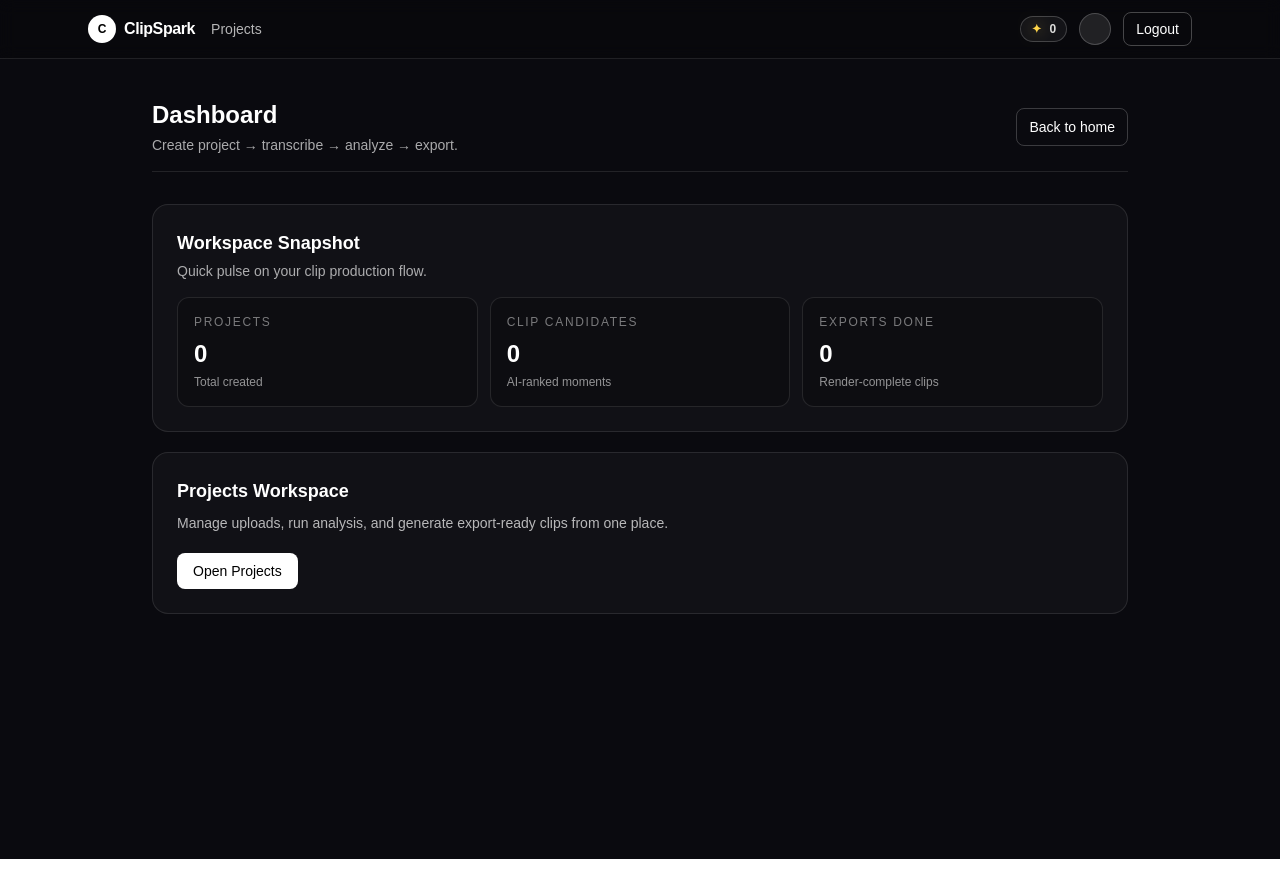
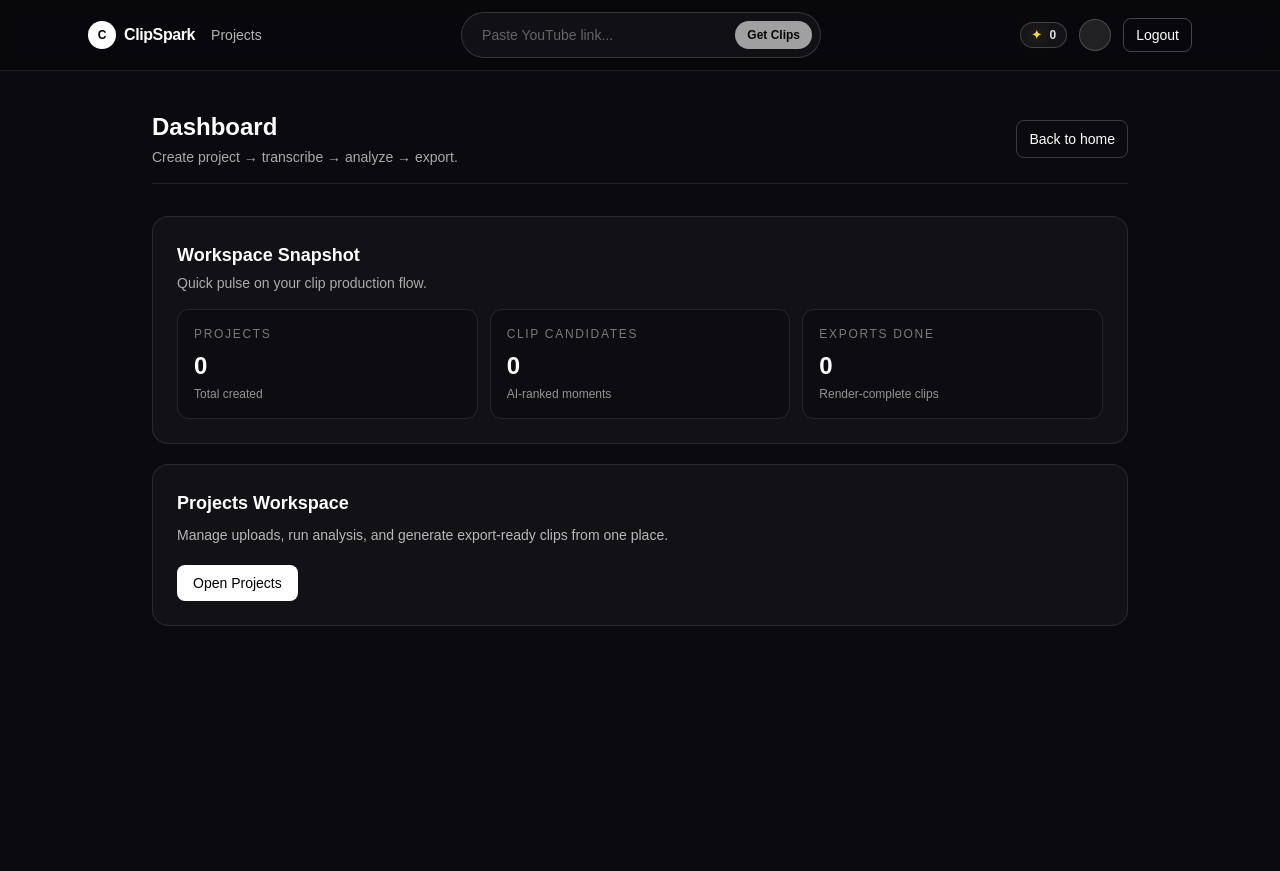
Before and after one commit to Duychinni/animecut, a Next.js app: page /dashboard in a window 1280 px wide. Built offline with nearby package versions, Linux system fonts and the light colour scheme; no server answers.

Commit message:
Move quick clip input into compact dashboard header box

```diff
--- a/app/dashboard/layout.tsx
+++ b/app/dashboard/layout.tsx
@@ -3,6 +3,7 @@ import Link from 'next/link';
 import { createClient } from '@/lib/supabase/server';
 import { SignOutButton } from '@/components/auth/SignOutButton';
 import { HomeLogoLink } from '@/components/nav/HomeLogoLink';
+import { ProjectQuickStart } from '@/components/project/ProjectQuickStart';
 
 type ProfileLike = { email?: string | null; user_metadata?: Record<string, unknown> | null };
 
@@ -60,13 +61,14 @@ export default async function DashboardLayout({ children }: { children: React.Re
   return (
     <div className="min-h-screen bg-[#0a0a0f] text-white">
       <header className="border-b border-white/10 bg-black/20 backdrop-blur">
-        <div className="mx-auto flex max-w-6xl items-center justify-between px-6 py-3">
+        <div className="mx-auto flex max-w-6xl items-center justify-between gap-4 px-6 py-3">
           <div className="flex items-center gap-4">
             <HomeLogoLink />
             <Link href="/dashboard/projects" className="text-sm text-white/70 transition hover:text-white">
               Projects
             </Link>
           </div>
+          <ProjectQuickStart compact />
           <div className="flex items-center gap-3">
             <div className="hidden items-center gap-2 rounded-full border border-white/20 bg-white/5 px-2.5 py-1 text-xs font-semibold text-white/85 md:inline-flex">
               <span aria-hidden className="text-[#FFD54A] drop-shadow-[0_0_8px_rgba(255,213,74,0.75)]">✦</span>
--- a/app/dashboard/projects/[projectId]/page.tsx
+++ b/app/dashboard/projects/[projectId]/page.tsx
@@ -1,6 +1,5 @@
 import { createClient } from '@/lib/supabase/server';
 import { PipelineRunner } from '@/components/project/PipelineRunner';
-import { ProjectQuickStart } from '@/components/project/ProjectQuickStart';
 import { TopClipsBoard } from '@/components/clips/TopClipsBoard';
 import { createExportSignedUrl } from '@/lib/storage';
 
@@ -84,8 +83,6 @@ export default async function ProjectDetailPage({
   return (
     <main className="mx-auto w-full max-w-[2400px] space-y-6 px-8 py-10">
       <section className="rounded-2xl border border-white/10 bg-white/[0.03] p-6">
-        <ProjectQuickStart />
-
         <div className="mt-5 flex flex-wrap gap-3">
           <PipelineRunner projectId={projectId} autoStart={autoStart} />
         </div>
--- a/components/project/ProjectQuickStart.tsx
+++ b/components/project/ProjectQuickStart.tsx
@@ -2,10 +2,12 @@
 
 import { useState } from 'react';
 
-export function ProjectQuickStart() {
+type Props = {
+  compact?: boolean;
+};
+
+export function ProjectQuickStart({ compact = false }: Props) {
   const [sourceUrl, setSourceUrl] = useState('');
-  const [file, setFile] = useState<File | null>(null);
-  const [msg, setMsg] = useState('');
   const [loading, setLoading] = useState(false);
 
   async function createProject(input: { title: string; source_type: 'youtube' | 'upload'; source_url?: string }) {
@@ -22,14 +24,10 @@ export function ProjectQuickStart() {
 
   async function onAnalyzeLink(e: React.FormEvent) {
     e.preventDefault();
-    if (!sourceUrl.trim()) {
-      setMsg('Paste a YouTube link first, or use Upload files.');
-      return;
-    }
+    if (!sourceUrl.trim()) return;
 
     try {
       setLoading(true);
-      setMsg('Creating project from link...');
       const projectId = await createProject({
         title: 'MAIN PROJECTS',
         source_type: 'youtube',
@@ -37,47 +35,33 @@ export function ProjectQuickStart() {
       });
 
       window.location.href = `/dashboard/projects/${projectId}?autorun=1`;
-    } catch (error: unknown) {
-      const text = error instanceof Error ? error.message : 'Could not analyze link';
-      setMsg(`Error: ${text}`);
+    } catch (error) {
+      console.error(error);
     } finally {
       setLoading(false);
     }
   }
 
-  async function uploadFile(selectedFile: File) {
-    try {
-      setLoading(true);
-      setMsg('Creating upload project...');
-      const projectId = await createProject({
-        title: 'MAIN PROJECTS',
-        source_type: 'upload',
-      });
-
-      setMsg('Uploading file...');
-      const form = new FormData();
-      form.append('project_id', projectId);
-      form.append('file', selectedFile);
-
-      const up = await fetch('/api/ingest/upload', { method: 'POST', body: form });
-      const upData = await up.json();
-      if (!up.ok) throw new Error(upData?.error || 'Upload failed');
-
-      window.location.href = `/dashboard/projects/${projectId}?autorun=1`;
-    } catch (error: unknown) {
-      const text = error instanceof Error ? error.message : 'Could not upload file';
-      setMsg(`Error: ${text}`);
-    } finally {
-      setLoading(false);
-    }
-  }
-
-  async function onUploadFileSelect(e: React.ChangeEvent<HTMLInputElement>) {
-    const selected = e.target.files?.[0] ?? null;
-    setFile(selected);
-    if (!selected) return;
-    await uploadFile(selected);
-    e.target.value = '';
+  if (compact) {
+    return (
+      <form onSubmit={onAnalyzeLink} className="hidden md:flex w-[360px] items-center rounded-full border border-white/15 bg-white/[0.04] px-2 py-1.5">
+        <input
+          type="url"
+          name="sourceUrl"
+          placeholder="Paste YouTube link..."
+          value={sourceUrl}
+          onChange={(e) => setSourceUrl(e.target.value)}
+          className="h-8 min-w-0 flex-1 bg-transparent px-3 text-sm text-white placeholder:text-white/35 outline-none"
+        />
+        <button
+          type="submit"
+          disabled={loading || !sourceUrl.trim()}
+          className="rounded-full bg-white px-3 py-1.5 text-xs font-semibold text-black transition hover:bg-white/90 disabled:cursor-not-allowed disabled:opacity-60"
+        >
+          {loading ? '...' : 'Get Clips'}
+        </button>
+      </form>
+    );
   }
 
   return (
@@ -94,29 +78,13 @@ export function ProjectQuickStart() {
           />
           <button
             type="submit"
-            disabled={loading}
+            disabled={loading || !sourceUrl.trim()}
             className="h-11 shrink-0 rounded-xl bg-white px-5 text-sm font-semibold text-black transition hover:bg-white/90 disabled:cursor-not-allowed disabled:opacity-60"
           >
             {loading ? 'Working...' : 'Get Clips'}
           </button>
         </form>
-
-        <span className="shrink-0 text-xs uppercase tracking-[0.16em] text-white/45">or</span>
-
-        <label className="grid h-11 shrink-0 cursor-pointer place-items-center rounded-xl border border-white/30 px-5 text-sm font-semibold hover:bg-white/10">
-          Upload files
-          <input
-            type="file"
-            accept="video/*,audio/*"
-            onChange={onUploadFileSelect}
-            className="hidden"
-            disabled={loading}
-          />
-        </label>
       </div>
-
-      {file ? <p className="mt-2 text-left text-xs text-white/50">Selected: {file.name}</p> : null}
-      {msg ? <p className="mt-3 text-left text-sm text-white/70">{msg}</p> : null}
     </div>
   );
 }
```
